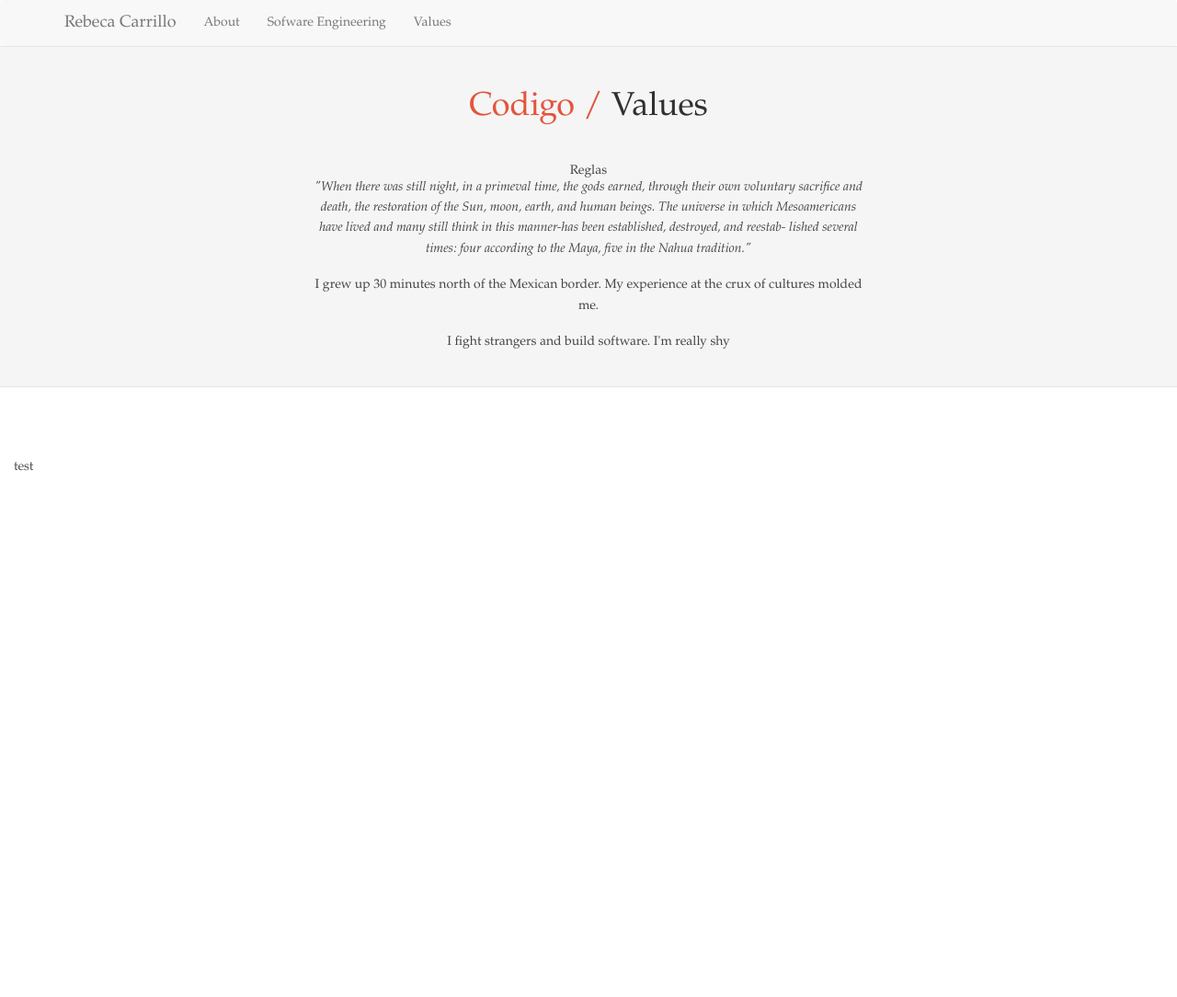
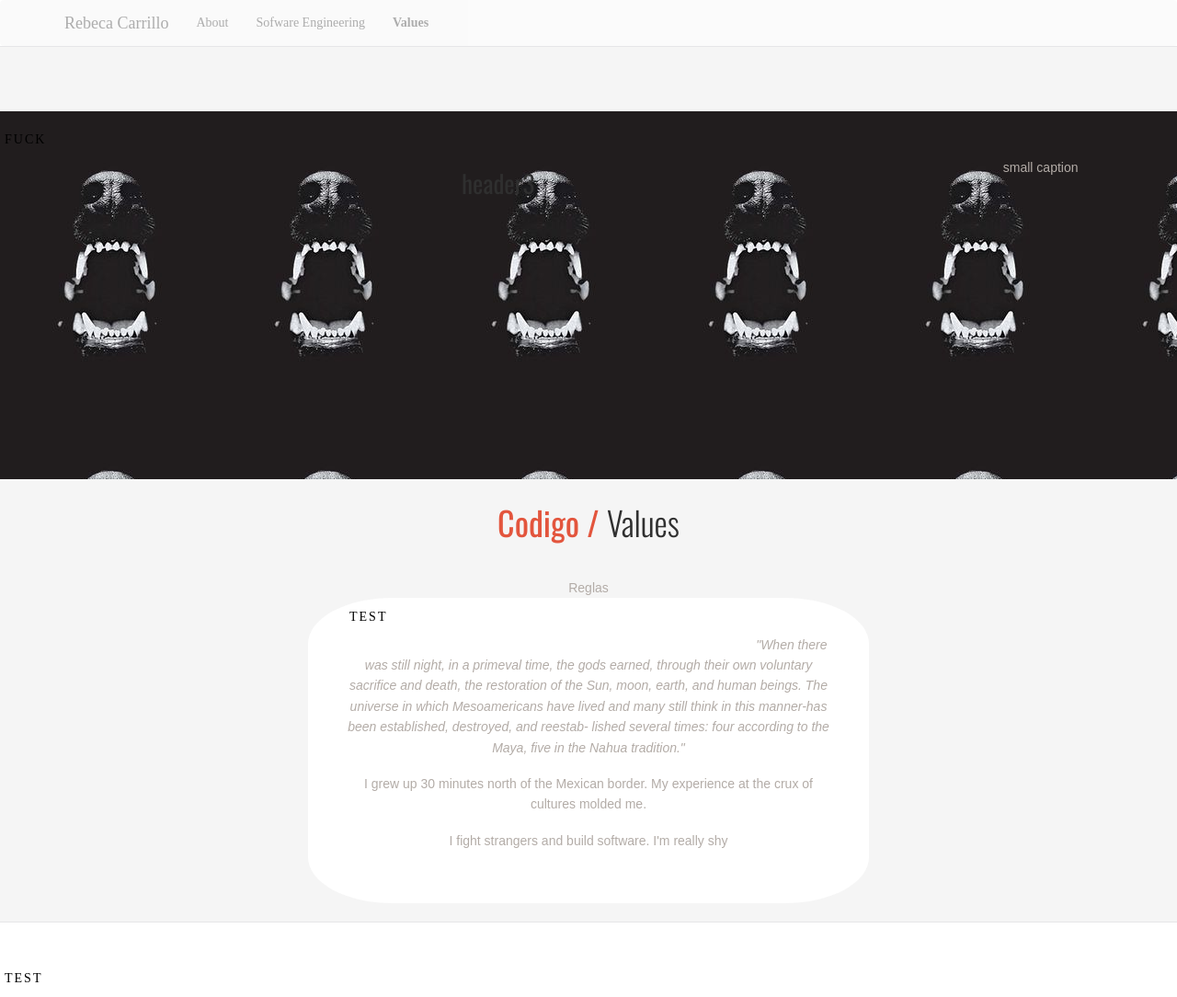
Before and after one commit to rebecacarrillo/flask-personal-site, a Flask app: page /values in a window 1280 px wide. Shown: the whole page at 92% size. Before the commit the page ends 512 px from the top, so only its background shows below. Run offline with Flask 2, Linux system fonts and the light colour scheme; some libraries are stand-ins or nearby versions.

Commit message:
values really messy

```diff
--- a/app/templates/values.html
+++ b/app/templates/values.html
@@ -1,23 +1,130 @@
-{% extends "home.html" %}
+{% extends "base.html" %}
+{% block navbar %}
 
-{% block head %}
-    {{ super() }}
-    <style type="text/css">
+<style type="text/css">
+        .navbar {
+        border: none;
+        margin-bottom:0;
+        }
 
-</style>
+        .hero0 {
+        height: 600px;
+        width: auto;
+        position: relative;
+
+        padding: 100px;
+        magin-left: 10px;
+        margin-right: 0px;
+        background-color: #F0F0F0;
+
+
+        }
+
+          .blkbox {
+
+        background-color: black;
+        padding: 50px;
+
+        margin-top: 50px;
+        height: 400px;
+                background-image:url("{{ url_for('static', filename='img/dog.JPG') }}");
+
+       }
+
+
+
+
+        .blurb {
+        background: white;
+        padding: 40px;
+        border-radius: 15%;
+
+        }
+
+        .hero1 {
+        height: 600px;
+        width: auto;
+        position: relative;
+
+        padding: 100px;
+        margin: 50px;
+        background-image:url("{{ url_for('static', filename='img/b1.jpg') }}");
+        background-repeat: no-repeat;
+         background-size: auto;
+
+
+        }
+         .hero2 {
+        position: absolute;
+        height: 600px;
+        width: 400px;
+        padding: 50px;
+        margin-left: 30px;
+        margin-right: 10px;
+
+        background-image:url("{{ url_for('static', filename='img/b3.jpg') }}");
+                background-repeat: no-repeat;
+                          background-size: 400px 600px;
+
+
+
+
+        }
+    </style>
+<div class="navbar">
+    <nav class="navbar navbar-default">
+        <div class="container">
+            <div class="navbar-header">
+                <button type="button" class="navbar-toggle collapsed" data-toggle="collapse" data-target="#bs-example-navbar-collapse-1" aria-expanded="false">
+                    <span class="sr-only">Toggle navigation</span>
+                    <span class="icon-bar"></span>
+                    <span class="icon-bar"></span>
+                    <span class="icon-bar"></span>
+                </button>
+                <a class="navbar-brand" href="https://beca.dev">Rebeca Carrillo</a>
+            </div>
+            <div class="collapse navbar-collapse" id="bs-example-navbar-collapse-1">
+                <ul class="nav navbar-nav">
+                    <li><a href="{{ url_for('about') }}">About</a></li>
+                    <li><a href="{{ url_for('art') }}">Sofware Engineering</a></li>
+                    <li><a href="{{ url_for('values') }}"><b>Values</b></a></li>
+
+
+                </ul>
+
+            </div>
+        </div>
+    </nav>
+</div>
+
 {% endblock %}
+
+
+
 {% block content %}
 
 
 <link rel="stylesheet" href="{{ url_for('static', filename='css/o.css') }}">
 <link rel="stylesheet" href="{{ url_for('static', filename='css/hover.css') }}">
+<link rel="stylesheet" href="{{ url_for('static', filename='css/main.css') }}">
+
+
+
+
 
 <div class="team-content-container">
 
+    <div class="blkbox">
+    <label>fuck</label>
+        <div class="column ten"><h3>header3</h3><label>
+</label></div>
+<p>small caption</p>
+</div>
     <div class="tagline"><h1><span>Codigo / </span>Values</span></h1>Reglas</div>
 <div class="column centered six">
     <div class="blurb">
-
+<div class="column ten"><label>test
+</label></div>
 <p><i>"When there was still night, in a primeval time, the gods earned, through their
 own voluntary sacrifice and death, the restoration of the Sun, moon, earth,
 and human beings. The universe in which Mesoamericans have lived and
```
Also changed, not shown: app/static/img/dog.JPG (renamed from app/static/img/IMG_1308.JPG).
